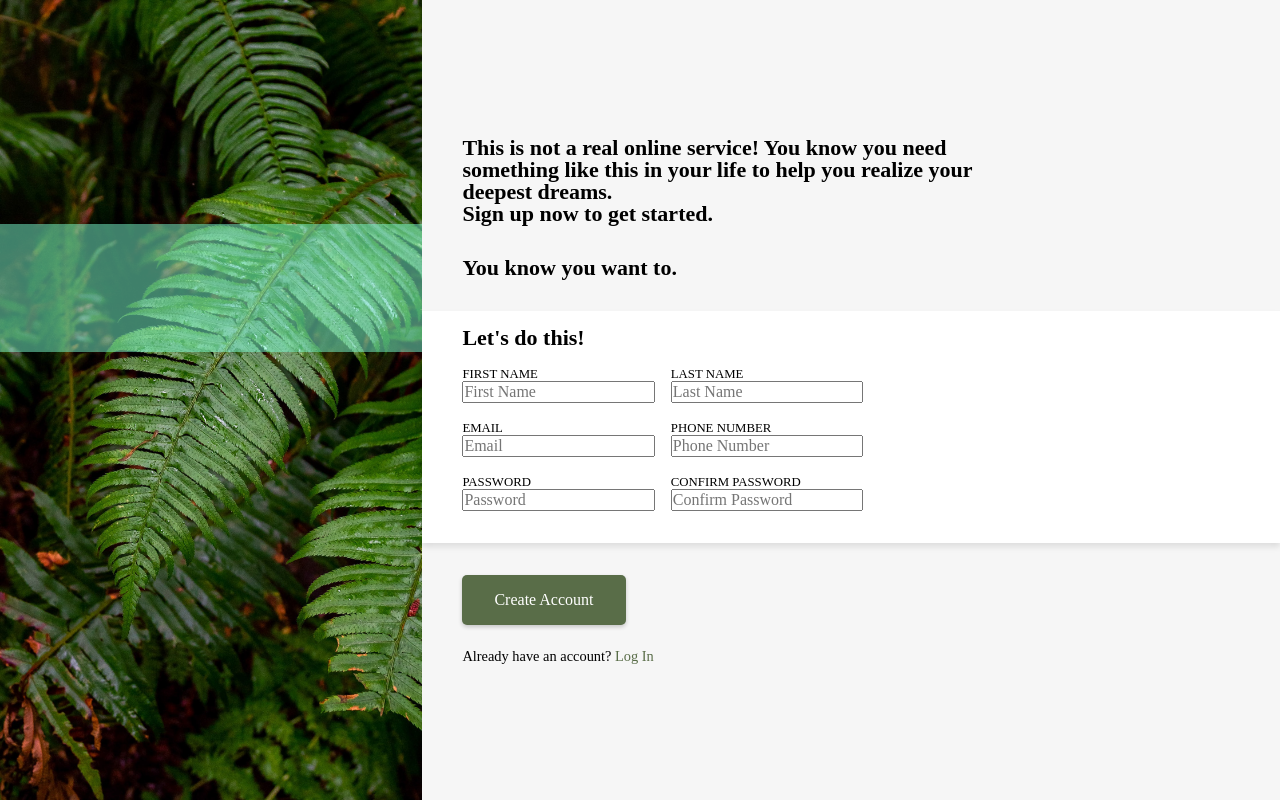
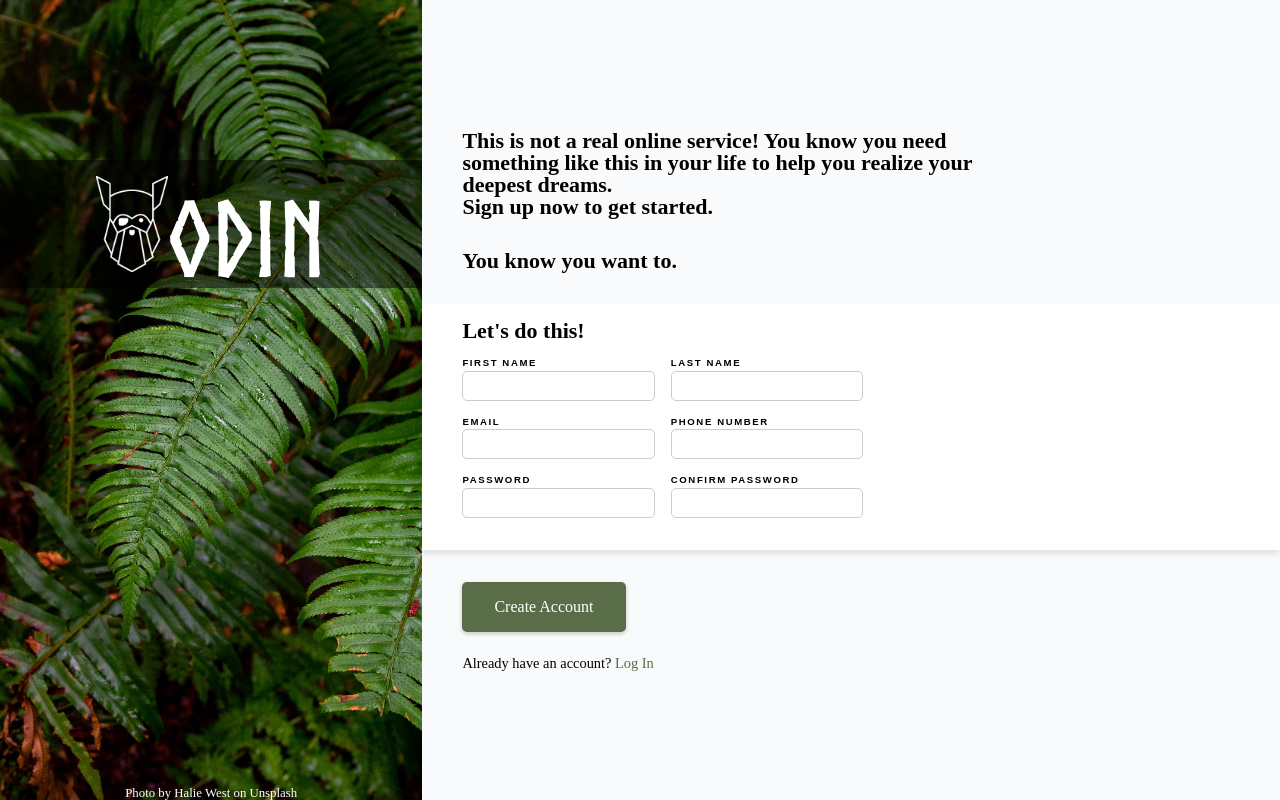
Before and after one commit to cameron-cruse/odin-signup-form, a plain HTML site: page index.html in a window 1280 px wide. Drawn offline with Linux system fonts and the light colour scheme.

Commit message:
style form add logo image and custom font.  Add photo credit

```diff
--- a/index.html
+++ b/index.html
@@ -10,20 +10,26 @@
   <body>
     <div class="container">
       <div class="left">
-        <div class="banner"></div>
+        <div class="banner">
+          <img src="images/odin-lined.png" alt="Odin" />
+          <h1>ODIN</h1>
+        </div>
+        <div class="credit">
+            Photo by <a href="https://unsplash.com/@joshuaearle?utm_source=unsplash&utm_medium=referral&utm_content=creditCopyText">Halie West</a> on <a href="/s/photos/office?utm_source=unsplash&utm_medium=referral&utm_content=creditCopyText">Unsplash</a>
+        </div>
       </div>
       <div class="right">
         <div class="info">
           <h1>
             This is not a real online service! You know you need something like
-            this in your life to help you realize your deepest dreams. <br> Sign up
-            now to get started.
+            this in your life to help you realize your deepest dreams. <br />
+            Sign up <em>now</em> to get started.
           </h1>
-          <br/>
-          <br/>
-          <h1>You know you want to.</h1>
+          <br />
+          <br />
+          <h1>You <em>know</em> you want to.</h1>
         </div>
-        <form>
+        <form action="https://httpbin.org/post" method="post" id="form">
           <h1 class="form-title">Let's do this!</h1>
           <div class="form-container">
             <section class="input-container">
@@ -31,37 +37,19 @@
                 <label for="firstName">
                   <span class="label">FIRST NAME</span>
                 </label>
-                <input
-                  type="text"
-                  id="firstName"
-                  name="firstName"
-                  placeholder="First Name"
-                  required
-                />
+                <input type="text" id="firstName" name="firstName" required />
               </p>
               <p>
                 <label for="lastName">
                   <span class="label">LAST NAME</span>
                 </label>
-                <input
-                  type="text"
-                  id="lastName"
-                  name="lastName"
-                  placeholder="Last Name"
-                  required
-                />
+                <input type="text" id="lastName" name="lastName" required />
               </p>
               <p>
                 <label for="email">
                   <span class="label">EMAIL</span>
                 </label>
-                <input
-                  type="email"
-                  id="email"
-                  name="email"
-                  placeholder="Email"
-                  required
-                />
+                <input type="email" id="email" name="email" required />
               </p>
               <p>
                 <label for="phoneNumber">
@@ -71,7 +59,6 @@
                   type="tel"
                   id="phoneNumber"
                   name="phoneNumber"
-                  placeholder="Phone Number"
                   required
                 />
               </p>
@@ -79,13 +66,7 @@
                 <label for="password">
                   <span class="label">PASSWORD</span>
                 </label>
-                <input
-                  type="password"
-                  id="password"
-                  name="password"
-                  placeholder="Password"
-                  required
-                />
+                <input type="password" id="password" name="password" required />
               </p>
               <p>
                 <label for="confirmPassword">
@@ -95,7 +76,6 @@
                   type="password"
                   id="confirmPassword"
                   name="confirmPassword"
-                  placeholder="Confirm Password"
                   required
                 />
               </p>
@@ -108,7 +88,7 @@
           </div>
         </form>
         <div class="buttons">
-            <button type="submit">Create Account</button>
+          <button type="submit" form="form">Create Account</button>
           <p>Already have an account? <a href="#">Log In</a></p>
         </div>
       </div>
--- a/style.css
+++ b/style.css
@@ -1,4 +1,15 @@
 @import "meyer-reset.css";
+@font-face {
+    font-family: odin-font;
+    src: url(fonts/Norse-Bold.otf);
+}
+
+:root {
+    --page-font: Arial, Helvetica, sans-serif;
+    --color-white: white;
+    --color-green: #596D48;
+    --bg-color: #f9fafb;
+}
 
 * {
     box-sizing: border-box;
@@ -33,8 +44,8 @@ h1 {
     height: 100%;
     background-image: url(images/halie-west-25xggax4bSA-unsplash.jpg);
     background-size: cover;
-    padding-top: 14rem;
-    /* border: 5px solid orange; */
+    padding-top: 10rem;
+    position: relative;
 }
 
 .right {
@@ -44,21 +55,31 @@ h1 {
     gap: 2rem;
     width: 67%;
     height: 100%;
-    background-color: #f6f6f6;
-    /* border: 5px solid orange; */
+    background-color: var(--bg-color);
 }
 
 .banner {
     width: 100%;
     height: 8rem;
-    background-color: aquamarine;
-    opacity: 0.5;
+    background-color: rgba(0, 0, 0, 0.5);
+    display: flex;
+    justify-content: center;
+    align-items: center;
+    padding: 1rem;
 }
 
-/* .form-container {
-    display: flex;
-    padding-right: 20%;
-} */
+.banner h1 {
+    color: var(--color-white);
+    font-size: 6.5rem;
+    font-weight: 800;
+    font-family: odin-font;
+    position: relative;
+    top: 0.9rem;
+}
+
+.banner img {
+    height: 100%;
+}
 
 .input-container {
     display: grid;
@@ -73,28 +94,31 @@ h1 {
     gap: 1rem;
 }
 
-.input-container label {
+.input-container .label {
     display: block;
+    font-size: 0.6rem;
+    letter-spacing: 0.1rem;
+    font-family: var(--page-font);
+    font-weight: 700;
+    margin-bottom: 3px;
 }
 
 .input-container input {
     display: block;
     width: 100%;
+    height: 1.6rem;
+    border-radius: 5px;
+    border: 1px solid #ccc;
+    box-sizing: border-box;
+    padding: 14px 16px;
 }
 
-/* .form-container, .buttons, .info, form, .input-container {
-    border: 2px solid rgb(173, 114, 250);
-} */
-
 .info {
-    /* min-height: 34%;
-    padding-top: 20%; */
     padding-left: 2.5rem;
     max-width: 70%;
 }
 
 .buttons {
-    /* min-height: auto; */
     padding-left: 2.5rem;
 }
 
@@ -105,16 +129,15 @@ h1 {
 }
 
 .buttons p a {
-    color: #596D48;
+    color: var(--color-green);
     text-decoration: none;
 
 }
 
-
 button {
     width: 10.2rem;
     padding: 0.5rem;
-    background-color: #596D48;
+    background-color: var(--color-green);
     color: white;
     border: none;
     border-radius: 5px;
@@ -125,13 +148,27 @@ button {
 }
 
 form {
-    /* margin-top: 3rem; */
     padding: 1rem;
     padding-left: 2.5rem;
-    background-color: white;
+    background-color: var(--color-white);
     box-shadow: 0 4px 6px rgba(0, 0, 0, 0.1);
 }
 
 .label {
     font-size: 0.8rem;
 }
+
+.credit {
+    position: absolute;
+    bottom: 0;
+    left: 50%;
+    transform: translateX(-50%);
+    text-align: center;
+    font-size: 0.8rem;
+    color: var(--color-white);
+}
+
+.credit a {
+    color: var(--color-white);
+    text-decoration: none;
+}
```
Also changed, not shown: fonts/Norse-Bold.otf (added), images/odin-lined.png (added).
